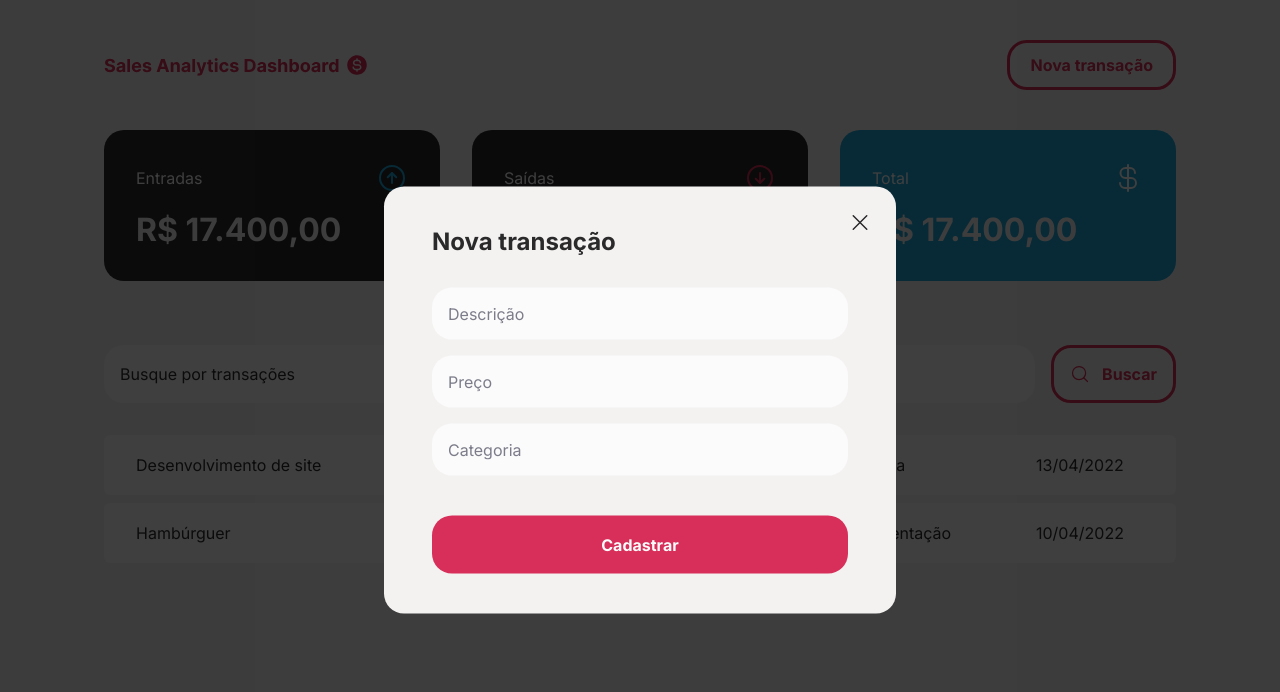
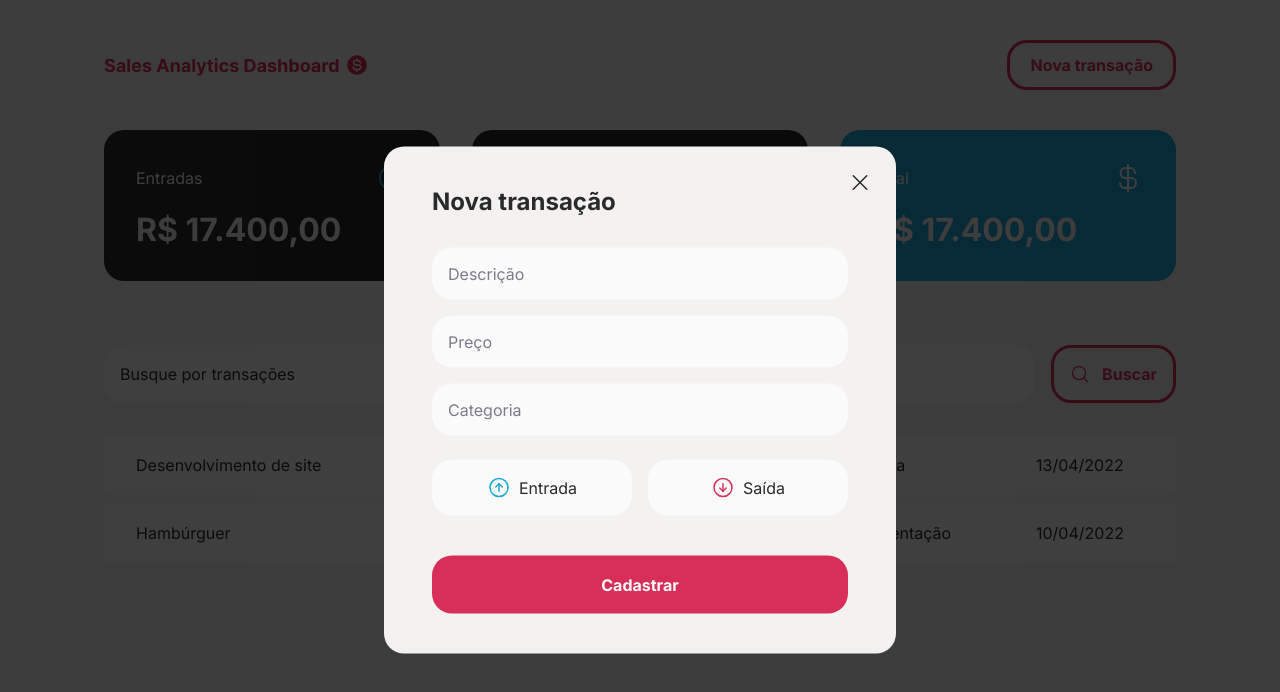
Before and after one commit to GuiCPessoa/Sales_Dashboard, a React (Vite) app: page / in a window 1280 px wide. Both pictures are taken after a click on the button "Nova transação". Shown: the top 692 px of the page. Built offline with nearby package versions, Linux system fonts and the light colour scheme.

Commit message:
Modal entry and exit buttons

```diff
--- a/src/components/NewTransactionModal/index.tsx
+++ b/src/components/NewTransactionModal/index.tsx
@@ -1,6 +1,6 @@
 import * as Dialog from "@radix-ui/react-dialog";
-import { CloseButton, Content, Overlay } from "./styles";
-import { X } from "phosphor-react";
+import { CloseButton, Content, Overlay, TransactionType, TransactionTypeButton } from "./styles";
+import { ArrowCircleDown, ArrowCircleUp, X } from "phosphor-react";
 
 export function NewTransactionModal() {
     return (
@@ -19,6 +19,18 @@
                         <input type="number" placeholder="Preço"/>
                         <input type="text" placeholder="Categoria"/>
 
+                        <TransactionType>
+                            <TransactionTypeButton variant="income">
+                                <ArrowCircleUp size={24}/>
+                                Entrada
+                            </TransactionTypeButton>
+
+                            <TransactionTypeButton variant="outcome">
+                                <ArrowCircleDown size={24}/>
+                                Saída
+                            </TransactionTypeButton>
+                        </TransactionType>
+
                         <button type="submit">Cadastrar</button>
                     </form>
 
--- a/src/components/NewTransactionModal/styles.ts
+++ b/src/components/NewTransactionModal/styles.ts
@@ -74,3 +74,33 @@
     color: ${props => props.theme['black']};
 
 `;
+
+export const TransactionType = styled.div`
+    display: grid;
+    grid-template-columns: repeat(2, 1fr);
+    gap: 1rem;
+    margin-top: 0.5rem;
+
+`;
+
+interface TransactionTypeButtonProps {
+    variant: 'income' | 'outcome';
+}
+
+
+export const TransactionTypeButton = styled.button<TransactionTypeButtonProps>`
+    background: ${props => props.theme['white-100']};
+    padding: 1rem;
+    display: flex;
+    align-items: center;
+    justify-content: center;
+    gap: 0.5rem;
+    border-radius: 20px;
+    cursor: pointer;
+    border: 0;
+    color: ${props => props.theme['black']};
+
+    svg {
+        color: ${props => props.variant === 'income' ? props.theme['blue-100'] : props.theme['red-100']};
+    }
+`;
```
